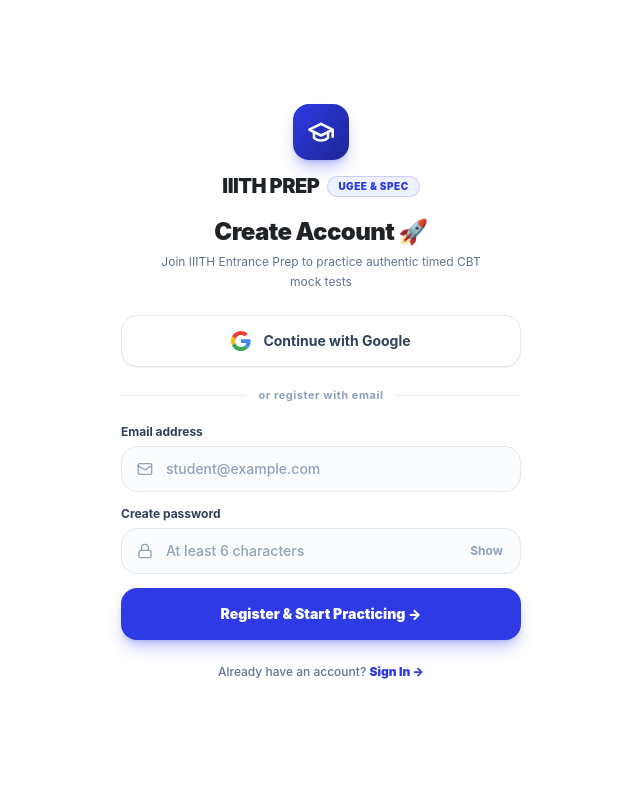
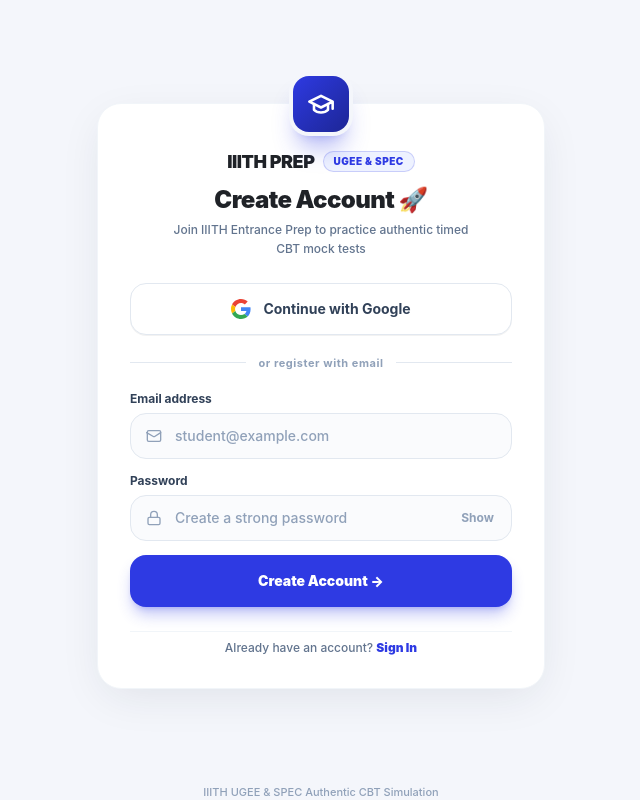
Before and after one commit to yagnamekala2005/iiith-entrance-platform, a Next.js app: page /register in a window 1280 px wide. Shown: the whole page, without its empty margins (319-959 px from the left). Built offline with nearby package versions, Linux system fonts and the light colour scheme.

Commit message:
feat: design sign in page inside an elevated white box with floating logo badge on light background

```diff
--- a/src/app/register/page.tsx
+++ b/src/app/register/page.tsx
@@ -1,7 +1,7 @@
 "use client";
 
 import Link from "next/link";
-import { FormEvent, Suspense, useEffect, useState } from "react";
+import { FormEvent, useState, Suspense } from "react";
 import { GoogleOAuthButton } from "@/components/auth/google-oauth-button";
 
 function RegisterContent() {
@@ -9,32 +9,11 @@ function RegisterContent() {
   const [password, setPassword] = useState("");
   const [showPassword, setShowPassword] = useState(false);
   const [message, setMessage] = useState("");
+  const [loading, setLoading] = useState(false);
   const [success, setSuccess] = useState(false);
-  const [loading, setLoading] = useState(false);
-
-  useEffect(() => {
-    if (!success) return;
-    const timer = window.setTimeout(() => setSuccess(false), 8000);
-    return () => window.clearTimeout(timer);
-  }, [success]);
 
   async function handleSubmit(event: FormEvent<HTMLFormElement>) {
     event.preventDefault();
-
-    const normalizedEmail = email.trim().toLowerCase();
-
-    if (!/^[^\s@]+@[^\s@]+\.[^\s@]+$/.test(normalizedEmail)) {
-      setSuccess(false);
-      setMessage("Please enter a valid email address.");
-      return;
-    }
-
-    if (password.length < 6) {
-      setSuccess(false);
-      setMessage("Password must be at least 6 characters.");
-      return;
-    }
-
     setLoading(true);
     setMessage("");
     setSuccess(false);
@@ -43,17 +22,13 @@ function RegisterContent() {
       const response = await fetch("/api/auth/register", {
         method: "POST",
         headers: { "Content-Type": "application/json" },
-        body: JSON.stringify({
-          email: normalizedEmail,
-          password,
-          role: "student",
-        }),
+        body: JSON.stringify({ email: email.trim().toLowerCase(), password }),
       });
 
-      const result = await response.json();
+      const data = await response.json();
 
       if (!response.ok) {
-        setMessage(result.error ?? "Unable to create the account. Please try again.");
+        setMessage(data.error || "Unable to complete registration. Please try again.");
         return;
       }
 
@@ -69,23 +44,29 @@ function RegisterContent() {
   }
 
   return (
-    <div className="min-h-screen bg-white flex flex-col justify-between font-sans pt-safe pb-safe selection:bg-[#2E3AE3] selection:text-white">
-      {/* Decorative gentle top gradient curve */}
-      <div className="absolute top-0 left-0 right-0 h-72 bg-gradient-to-b from-[#EEF2FF] via-[#F8FAFC] to-white pointer-events-none -z-10" />
+    <div className="min-h-screen bg-[#F4F6FB] flex flex-col justify-center items-center font-sans pt-safe pb-safe px-4 py-8 selection:bg-[#2E3AE3] selection:text-white relative overflow-hidden">
+      {/* Soft ambient background gradient */}
+      <div className="absolute top-0 left-1/2 -translate-x-1/2 w-full max-w-lg h-72 bg-gradient-to-b from-[#E4EAFA] via-[#EEF2FC] to-transparent pointer-events-none -z-10" />
 
-      {/* Main Content Container */}
-      <div className="w-full max-w-md mx-auto px-5 sm:px-6 py-6 sm:py-10 flex-1 flex flex-col justify-center">
-        {/* App Emblem & Branding */}
-        <div className="text-center">
-          <div className="mx-auto flex h-14 w-14 items-center justify-center rounded-2xl bg-gradient-to-br from-[#2E3AE3] to-[#1D2696] text-white shadow-lg shadow-[#2E3AE3]/30">
+      {/* Main Container */}
+      <div className="w-full max-w-sm sm:max-w-md my-auto pt-6 pb-4">
+        {/* White Card Box with Floating Logo on Top Edge */}
+        <div className="relative bg-white rounded-3xl p-6 sm:p-8 pt-10 sm:pt-11 shadow-[0_12px_45px_-8px_rgba(30,41,59,0.1)] border border-slate-100">
+
+          {/* FLOATING LOGO AT TOP OF BOX */}
+          <div className="absolute -top-7 left-1/2 -translate-x-1/2 flex items-center justify-center">
+            <div className="flex h-14 w-14 items-center justify-center rounded-2xl bg-gradient-to-br from-[#2E3AE3] to-[#1D2696] text-white shadow-xl shadow-[#2E3AE3]/35 ring-4 ring-[#F4F6FB] active:scale-95 transition-transform">
               <svg viewBox="0 0 24 24" fill="none" stroke="currentColor" strokeWidth="2.2" strokeLinecap="round" strokeLinejoin="round" className="h-7 w-7 text-white">
                 <path d="M22 10v6M2 10l10-5 10 5-10 5z" />
                 <path d="M6 12v5c3 3 9 3 12 0v-5" />
               </svg>
             </div>
+          </div>
 
-          <div className="mt-3 flex items-center justify-center gap-2">
-            <span className="text-xl font-black tracking-tight text-[#1F2227]">
+          {/* Header Inside Card */}
+          <div className="text-center">
+            <div className="flex items-center justify-center gap-2">
+              <span className="text-lg font-black tracking-tight text-[#1F2227]">
                 IIITH PREP
               </span>
               <span className="rounded-full bg-[#EEF2FF] px-2.5 py-0.5 text-[10px] font-black text-[#2E3AE3] uppercase tracking-wider border border-[#2E3AE3]/20">
@@ -93,15 +74,15 @@ function RegisterContent() {
               </span>
             </div>
 
-          <h2 className="mt-4 text-2xl font-black text-[#1F2227] tracking-tight">
+            <h2 className="mt-2 text-2xl font-black text-[#1F2227] tracking-tight">
               Create Account 🚀
             </h2>
-          <p className="mt-1 text-xs text-slate-500 max-w-xs mx-auto leading-relaxed">
+            <p className="mt-1 text-xs text-slate-500 max-w-xs mx-auto leading-relaxed font-medium">
               Join IIITH Entrance Prep to practice authentic timed CBT mock tests
             </p>
           </div>
 
-        {/* Form Body */}
+          {/* Form Body Inside Card */}
           <div className="mt-6 space-y-4">
             {/* Success Notification */}
             {success && (
@@ -158,17 +139,17 @@ function RegisterContent() {
                     type="email"
                     required
                     autoComplete="email"
+                    placeholder="student@example.com"
                     value={email}
                     onChange={(e) => setEmail(e.target.value)}
-                  placeholder="student@example.com"
-                  className="w-full rounded-2xl border border-slate-200 bg-slate-50/60 pl-11 pr-4 py-3 text-sm text-[#1F2227] outline-none focus:border-[#2E3AE3] focus:bg-white focus:ring-4 focus:ring-[#2E3AE3]/10 transition-all font-medium placeholder:text-slate-400"
+                    className="w-full rounded-2xl border border-slate-200 bg-slate-50/70 pl-11 pr-4 py-3 text-sm text-[#1F2227] outline-none focus:border-[#2E3AE3] focus:bg-white focus:ring-4 focus:ring-[#2E3AE3]/10 transition-all font-medium placeholder:text-slate-400"
                   />
                 </div>
               </div>
 
               <div>
                 <label className="block text-xs font-bold text-slate-700 mb-1.5" htmlFor="password">
-                Create password
+                  Password
                 </label>
                 <div className="relative">
                   <span className="absolute left-4 top-1/2 -translate-y-1/2 text-slate-400">
@@ -181,12 +162,11 @@ function RegisterContent() {
                     id="password"
                     type={showPassword ? "text" : "password"}
                     required
-                  minLength={6}
                     autoComplete="new-password"
+                    placeholder="Create a strong password"
                     value={password}
                     onChange={(e) => setPassword(e.target.value)}
-                  placeholder="At least 6 characters"
-                  className="w-full rounded-2xl border border-slate-200 bg-slate-50/60 pl-11 pr-11 py-3 text-sm text-[#1F2227] outline-none focus:border-[#2E3AE3] focus:bg-white focus:ring-4 focus:ring-[#2E3AE3]/10 transition-all font-medium placeholder:text-slate-400"
+                    className="w-full rounded-2xl border border-slate-200 bg-slate-50/70 pl-11 pr-11 py-3 text-sm text-[#1F2227] outline-none focus:border-[#2E3AE3] focus:bg-white focus:ring-4 focus:ring-[#2E3AE3]/10 transition-all font-medium placeholder:text-slate-400"
                   />
                   <button
                     type="button"
@@ -198,11 +178,10 @@ function RegisterContent() {
                 </div>
               </div>
 
-            {/* Primary Submit Button */}
               <button
                 type="submit"
                 disabled={loading}
-              className="w-full rounded-2xl bg-[#2E3AE3] hover:bg-[#252fb8] h-13 text-sm font-black text-white shadow-lg shadow-[#2E3AE3]/30 transition-all active:scale-[0.98] flex items-center justify-center gap-2 mt-2 disabled:opacity-50"
+                className="w-full rounded-2xl h-13 text-sm font-black text-white bg-[#2E3AE3] hover:bg-[#252fb8] shadow-lg shadow-[#2E3AE3]/30 transition-all active:scale-[0.98] disabled:opacity-50 flex items-center justify-center gap-2 mt-2"
               >
                 {loading ? (
                   <>
@@ -210,27 +189,32 @@ function RegisterContent() {
                     <span>Creating Account...</span>
                   </>
                 ) : (
-                <span>Register & Start Practicing →</span>
+                  <span>Create Account &rarr;</span>
                 )}
               </button>
             </form>
           </div>
 
-        {/* Sign In Link */}
-        <p className="mt-6 text-center text-xs text-slate-500 font-medium">
+          {/* Footer Inside Card */}
+          <div className="mt-6 text-center pt-2 border-t border-slate-100">
+            <p className="text-xs text-slate-500 font-medium">
               Already have an account?{" "}
               <Link
                 href="/login"
                 prefetch={true}
                 className="font-black text-[#2E3AE3] hover:underline"
               >
-            Sign In &rarr;
+                Sign In
               </Link>
             </p>
           </div>
+        </div>
+      </div>
 
-      {/* Android Safe Area Bottom Spacer */}
-      <div className="h-4 w-full" aria-hidden="true" />
+      {/* Subtle Bottom Trust Label */}
+      <p className="text-center text-[11px] text-slate-400 font-medium">
+        IIITH UGEE & SPEC Authentic CBT Simulation
+      </p>
     </div>
   );
 }
@@ -239,7 +223,7 @@ export default function RegisterPage() {
   return (
     <Suspense
       fallback={
-        <div className="min-h-screen bg-white flex items-center justify-center">
+        <div className="min-h-screen bg-[#F4F6FB] flex items-center justify-center">
           <div className="h-8 w-8 animate-spin rounded-full border-3 border-[#2E3AE3] border-t-transparent" />
         </div>
       }
--- a/src/components/auth/mobile-sign-in.tsx
+++ b/src/components/auth/mobile-sign-in.tsx
@@ -114,24 +114,29 @@ export function MobileSignIn({ initialRole = "student" }: MobileSignInProps) {
   const isAdmin = role === "admin";
 
   return (
-    <div className="min-h-screen bg-white flex flex-col justify-between font-sans pt-safe pb-safe selection:bg-[#2E3AE3] selection:text-white">
-      {/* Decorative gentle top gradient curve */}
-      <div className="absolute top-0 left-0 right-0 h-72 bg-gradient-to-b from-[#EEF2FF] via-[#F8FAFC] to-white pointer-events-none -z-10" />
+    <div className="min-h-screen bg-[#F4F6FB] flex flex-col justify-center items-center font-sans pt-safe pb-safe px-4 py-8 selection:bg-[#2E3AE3] selection:text-white relative overflow-hidden">
+      {/* Soft, light ambient background gradients */}
+      <div className="absolute top-0 left-1/2 -translate-x-1/2 w-full max-w-lg h-72 bg-gradient-to-b from-[#E4EAFA] via-[#EEF2FC] to-transparent pointer-events-none -z-10" />
 
-      {/* Main Content Container - edge-to-edge on mobile, neatly centered on tablet */}
-      <div className="w-full max-w-md mx-auto px-5 sm:px-6 py-6 sm:py-10 flex-1 flex flex-col justify-center">
-        {/* App Emblem & Branding */}
-        <div className="text-center">
-          {/* Custom Education App Emblem */}
-          <div className="mx-auto flex h-14 w-14 items-center justify-center rounded-2xl bg-gradient-to-br from-[#2E3AE3] to-[#1D2696] text-white shadow-lg shadow-[#2E3AE3]/30">
+      {/* Main Container */}
+      <div className="w-full max-w-sm sm:max-w-md my-auto pt-6 pb-4">
+        {/* White Card Box with Floating Logo on Top Edge */}
+        <div className="relative bg-white rounded-3xl p-6 sm:p-8 pt-10 sm:pt-11 shadow-[0_12px_45px_-8px_rgba(30,41,59,0.1)] border border-slate-100">
+
+          {/* FLOATING LOGO AT TOP OF BOX */}
+          <div className="absolute -top-7 left-1/2 -translate-x-1/2 flex items-center justify-center">
+            <div className="flex h-14 w-14 items-center justify-center rounded-2xl bg-gradient-to-br from-[#2E3AE3] to-[#1D2696] text-white shadow-xl shadow-[#2E3AE3]/35 ring-4 ring-[#F4F6FB] active:scale-95 transition-transform">
               <svg viewBox="0 0 24 24" fill="none" stroke="currentColor" strokeWidth="2.2" strokeLinecap="round" strokeLinejoin="round" className="h-7 w-7 text-white">
                 <path d="M22 10v6M2 10l10-5 10 5-10 5z" />
                 <path d="M6 12v5c3 3 9 3 12 0v-5" />
               </svg>
             </div>
+          </div>
 
-          <div className="mt-3 flex items-center justify-center gap-2">
-            <span className="text-xl font-black tracking-tight text-[#1F2227]">
+          {/* Header Inside Card */}
+          <div className="text-center">
+            <div className="flex items-center justify-center gap-2">
+              <span className="text-lg font-black tracking-tight text-[#1F2227]">
                 IIITH PREP
               </span>
               <span className="rounded-full bg-[#EEF2FF] px-2.5 py-0.5 text-[10px] font-black text-[#2E3AE3] uppercase tracking-wider border border-[#2E3AE3]/20">
@@ -139,17 +144,17 @@ export function MobileSignIn({ initialRole = "student" }: MobileSignInProps) {
               </span>
             </div>
 
-          <h2 className="mt-4 text-2xl font-black text-[#1F2227] tracking-tight">
+            <h2 className="mt-2 text-2xl font-black text-[#1F2227] tracking-tight">
               {isAdmin ? "Admin Portal" : "Welcome Back 👋"}
             </h2>
-          <p className="mt-1 text-xs text-slate-500 max-w-xs mx-auto leading-relaxed">
+            <p className="mt-1 text-xs text-slate-500 max-w-xs mx-auto leading-relaxed font-medium">
               {isAdmin
                 ? "Sign in with verified administrator credentials"
-              : "Sign in to access your timed mock tests & scorecards"}
+                : "Sign in to access your timed mock tests"}
             </p>
           </div>
 
-        {/* Form Body */}
+          {/* Form Body Inside Card */}
           <div className="mt-6 space-y-4">
             {/* Error Message */}
             {message && (
@@ -159,7 +164,7 @@ export function MobileSignIn({ initialRole = "student" }: MobileSignInProps) {
               </div>
             )}
 
-          {/* Social Sign-In */}
+            {/* Google OAuth Button */}
             <GoogleOAuthButton disabled={loading} role={role} next={nextUrl} />
 
             {/* Divider */}
@@ -193,7 +198,7 @@ export function MobileSignIn({ initialRole = "student" }: MobileSignInProps) {
                     value={email}
                     onChange={(e) => setEmail(e.target.value)}
                     placeholder={isAdmin ? "admin@iiith.ac.in" : "student@example.com"}
-                  className="w-full rounded-2xl border border-slate-200 bg-slate-50/60 pl-11 pr-4 py-3 text-sm text-[#1F2227] outline-none focus:border-[#2E3AE3] focus:bg-white focus:ring-4 focus:ring-[#2E3AE3]/10 transition-all font-medium placeholder:text-slate-400"
+                    className="w-full rounded-2xl border border-slate-200 bg-slate-50/70 pl-11 pr-4 py-3 text-sm text-[#1F2227] outline-none focus:border-[#2E3AE3] focus:bg-white focus:ring-4 focus:ring-[#2E3AE3]/10 transition-all font-medium placeholder:text-slate-400"
                   />
                 </div>
               </div>
@@ -229,7 +234,7 @@ export function MobileSignIn({ initialRole = "student" }: MobileSignInProps) {
                     value={password}
                     onChange={(e) => setPassword(e.target.value)}
                     placeholder="Enter your password"
-                  className="w-full rounded-2xl border border-slate-200 bg-slate-50/60 pl-11 pr-11 py-3 text-sm text-[#1F2227] outline-none focus:border-[#2E3AE3] focus:bg-white focus:ring-4 focus:ring-[#2E3AE3]/10 transition-all font-medium placeholder:text-slate-400"
+                    className="w-full rounded-2xl border border-slate-200 bg-slate-50/70 pl-11 pr-11 py-3 text-sm text-[#1F2227] outline-none focus:border-[#2E3AE3] focus:bg-white focus:ring-4 focus:ring-[#2E3AE3]/10 transition-all font-medium placeholder:text-slate-400"
                   />
                   <button
                     type="button"
@@ -263,8 +268,8 @@ export function MobileSignIn({ initialRole = "student" }: MobileSignInProps) {
             </form>
           </div>
 
-        {/* Footer Navigation */}
-        <div className="mt-6 text-center space-y-3">
+          {/* Footer Inside Card */}
+          <div className="mt-6 text-center space-y-3 pt-2 border-t border-slate-100">
             {!isAdmin ? (
               <p className="text-xs text-slate-500 font-medium">
                 Don&apos;t have an account?{" "}
@@ -297,9 +302,12 @@ export function MobileSignIn({ initialRole = "student" }: MobileSignInProps) {
             </div>
           </div>
         </div>
+      </div>
 
-      {/* Android Safe Area Bottom Spacer */}
-      <div className="h-4 w-full" aria-hidden="true" />
+      {/* Subtle Bottom Trust Label */}
+      <p className="text-center text-[11px] text-slate-400 font-medium">
+        IIITH UGEE & SPEC Authentic CBT Simulation
+      </p>
     </div>
   );
 }
```
Lines whose indentation alone changed are shown as unchanged.
